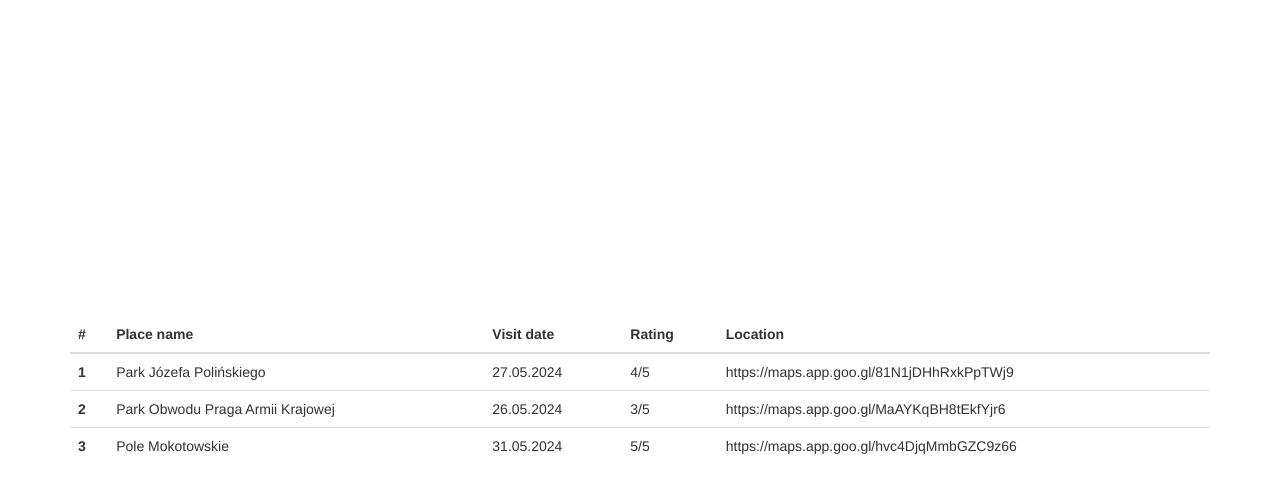
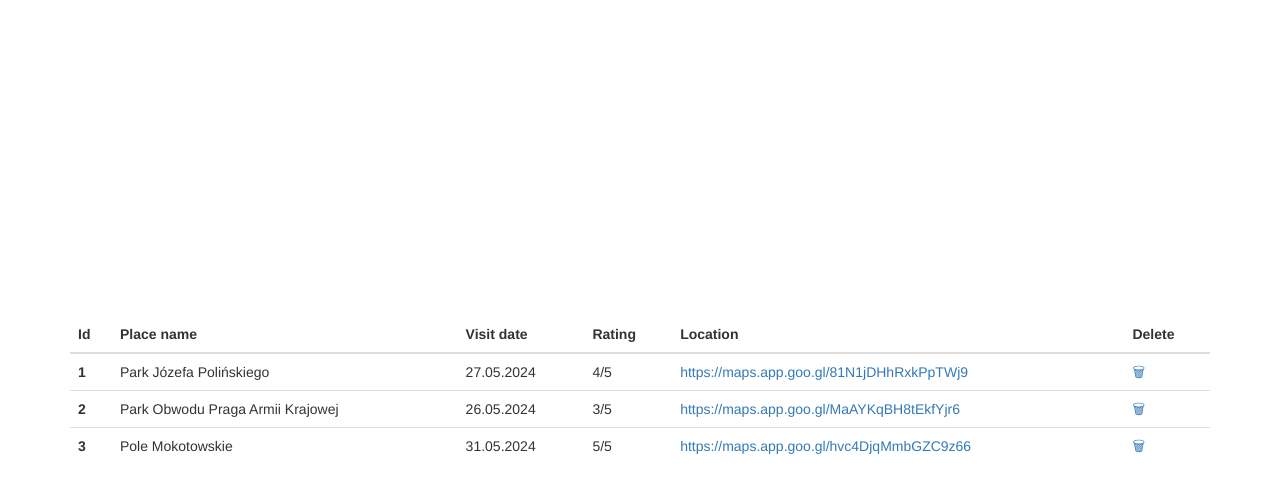
Before and after one commit to adrianix1/flask_places, a Flask app: page / in a window 1280 px wide. Shown: the top 493 px of the page. Run offline with Flask 3, Linux system fonts and the light colour scheme; data comes from the database, SQL or seed files in the repository; some libraries are stand-ins or nearby versions.

Commit message:
Add a 'delete' function which allows user to delete selected record.

```diff
--- a/main.py
+++ b/main.py
@@ -80,5 +80,14 @@ def add_data():
     return render_template("add.html", form=form)
 
 
+@app.route("/del/<id>")
+def delete(id):
+    with app.app_context():
+        to_del = Place.query.get(id)
+        db.session.delete(to_del)
+        db.session.commit()
+    return redirect("/", code=200)
+
+
 if __name__ == '__main__':
     app.run(debug=True)
--- a/templates/index.html
+++ b/templates/index.html
@@ -9,21 +9,23 @@ Index
 <table class="table table-sm">
   <thead>
     <tr>
-      <th scope="col">#</th>
+      <th scope="col">Id</th>
       <th scope="col">Place name</th>
       <th scope="col">Visit date</th>
       <th scope="col">Rating</th>
       <th scope="col">Location</th>
+      <th scope="col">Delete</th>
     </tr>
   </thead>
   <tbody>
     {% for place in places %}
     <tr>
-      <th scope="row">{{place.id}}</th>
-      <td>{{place.place_name}}</td>
-      <td>{{place.visit_date}}</td>
-      <td>{{place.rating}}</td>
-      <td>{{place.google_location}}</td>
+      <th scope="row">{{ place.id }}</th>
+      <td>{{ place.place_name }}</td>
+      <td>{{ place.visit_date }}</td>
+      <td>{{ place.rating }}</td>
+      <td><a href="{{ place.google_location }}">{{ place.google_location }}</a></td>
+      <td><a href="{{ url_for('delete', id=place.id) }}">🗑</a></td>
     </tr>
     {% endfor %}
   </tbody>
```
